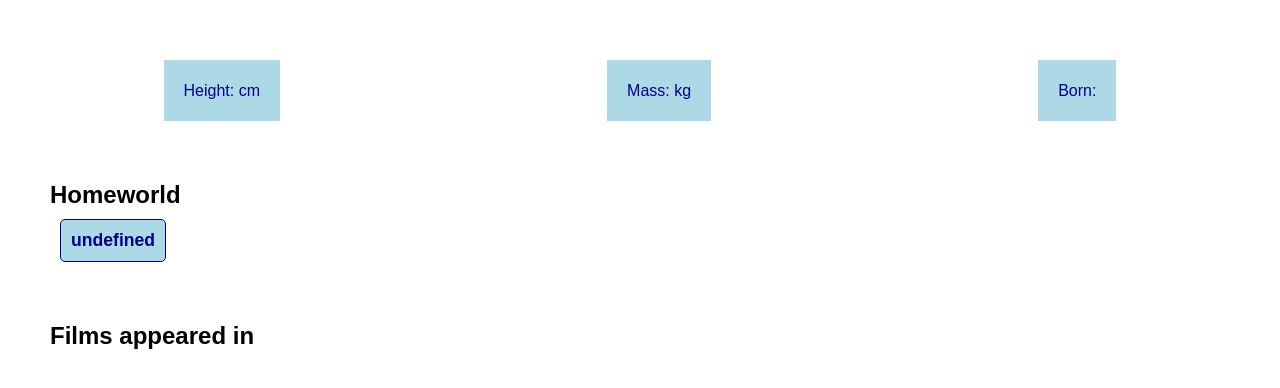
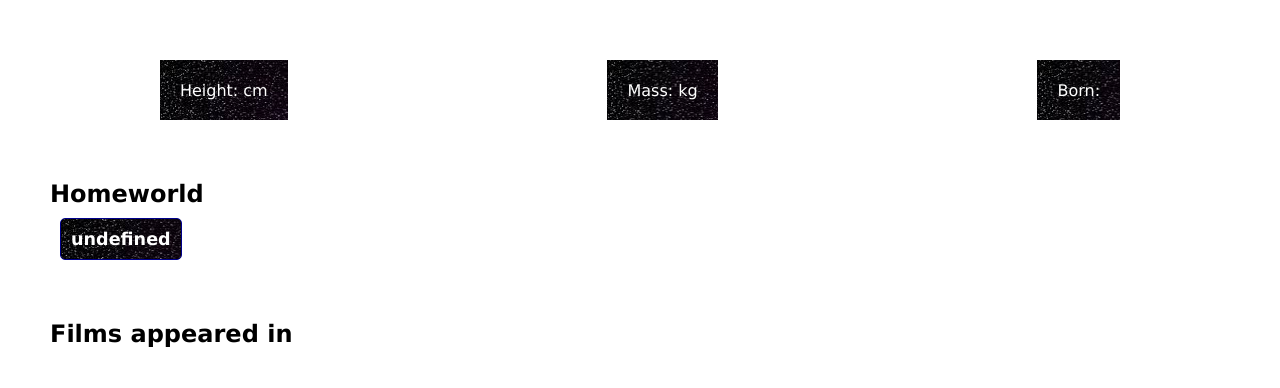
Before and after one commit to TallG1raffe/guided-project-1, a plain HTML site: page character.html in a window 1280 px wide. Drawn offline with Linux system fonts and the light colour scheme; no server answers.

Commit message:
added style changes

```diff
--- a/site.css
+++ b/site.css
@@ -11,7 +11,7 @@ p {
 }
 
 :root {
-  font-family: Arial, Helvetica, sans-serif;
+  font-family: 'Lucida Sans', 'Lucida Sans Regular', 'Lucida Grande', 'Lucida Sans Unicode', Geneva, Verdana, sans-serif;
   --dark1: black;
   --light1: white;
   --dark2: darkblue;
@@ -22,7 +22,7 @@ p {
 
 button {
   background-color: var(--light2);
-  color: var(--dark2);
+  color: var(--light1);
   font-weight: bold;
   padding: 10px;
   border-radius: 5px;
@@ -64,8 +64,8 @@ label {
   margin: 10px;
   border: 1px solid var(--dark2);
   border-radius: 5px;
-  color: var(--dark2);
-  background-color: var(--light2);
+  color: var(--light1);
+  background-image: url("download.jpg");
   font-weight: bold;
 }
 
@@ -84,8 +84,8 @@ h1#name {
 #generalInfo p {
   padding: 20px;
   margin: 10px;
-  color: var(--dark2);
-  background-color: var(--light2);
+  color: var(--light1);
+  background-image: url("download.jpg");
 }
 
 #generalInfo span {
@@ -113,8 +113,8 @@ section#films a {
   text-decoration: none;
   font-size: 1.1em;
 
-  background-color: var(--light2);
-  color: var(--dark2);
+  background-image: url("download.jpg");
+  color: var(--light1);
   font-weight: bold;
   padding: 10px;
   margin: 10px;
```
Also changed, not shown: download.jpg (added).
